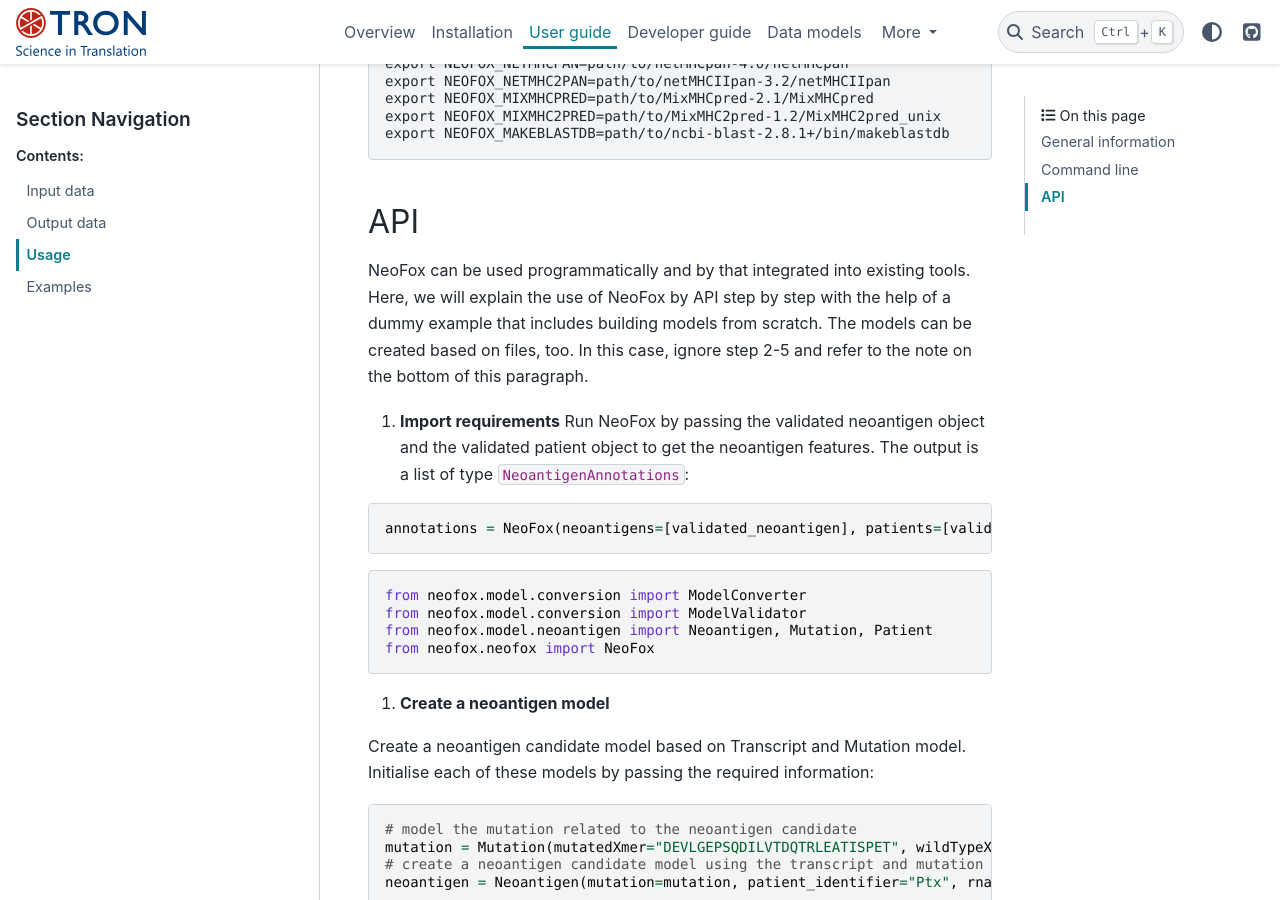
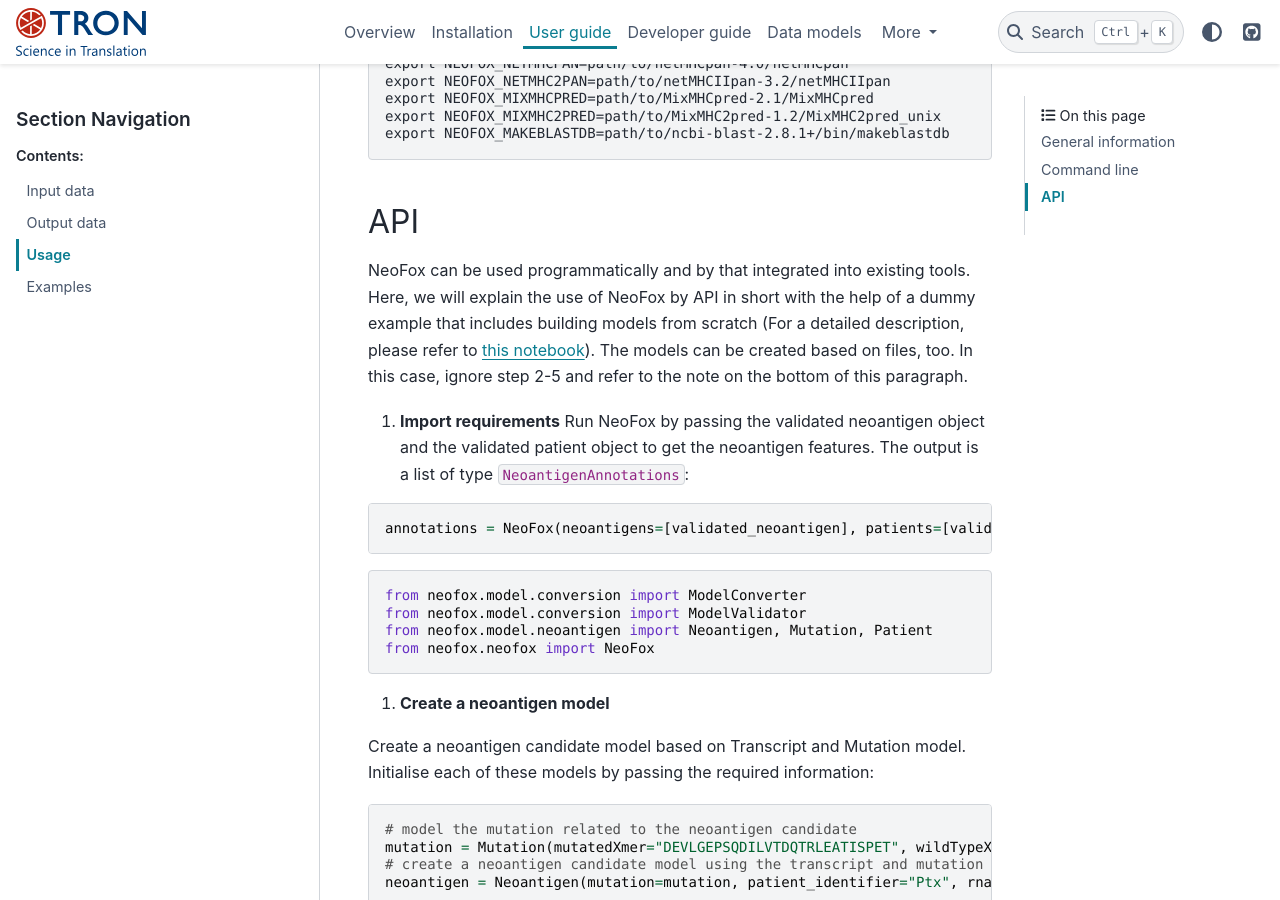
Before and after one commit to TRON-Bioinformatics/neofox, a Sphinx documentation site: the page built from docs/source/03_03_usage.md, in a window 1280 px wide and 900 px high, scrolled down 1663 px. Built offline with Sphinx 7.4.7 and the PyData theme 0.15.4, drawn with Linux system fonts in a browser that asks for light colours.

Commit message:
some minor add

```diff
--- a/docs/source/03_03_usage.md
+++ b/docs/source/03_03_usage.md
@@ -53,7 +53,7 @@ export NEOFOX_MAKEBLASTDB=path/to/ncbi-blast-2.8.1+/bin/makeblastdb
 
 ## API
 
-NeoFox can be used programmatically and by that integrated into existing tools. Here, we will explain the use of NeoFox by API step by step with the help of a dummy example that includes building models from scratch. The models can be created based on files, too. In this case, ignore step 2-5 and refer to the note on the bottom of this paragraph.
+NeoFox can be used programmatically and by that integrated into existing tools. Here, we will explain the use of NeoFox by API in short with the help of a dummy example that includes building models from scratch (For a detailed description, please refer to [this notebook](notebooks/api_usage.ipynb)). The models can be created based on files, too. In this case, ignore step 2-5 and refer to the note on the bottom of this paragraph.
 
 1. **Import requirements**
 Run NeoFox by passing the validated neoantigen object and the validated patient object to get the neoantigen features. The output is a list of type `NeoantigenAnnotations`:
```
